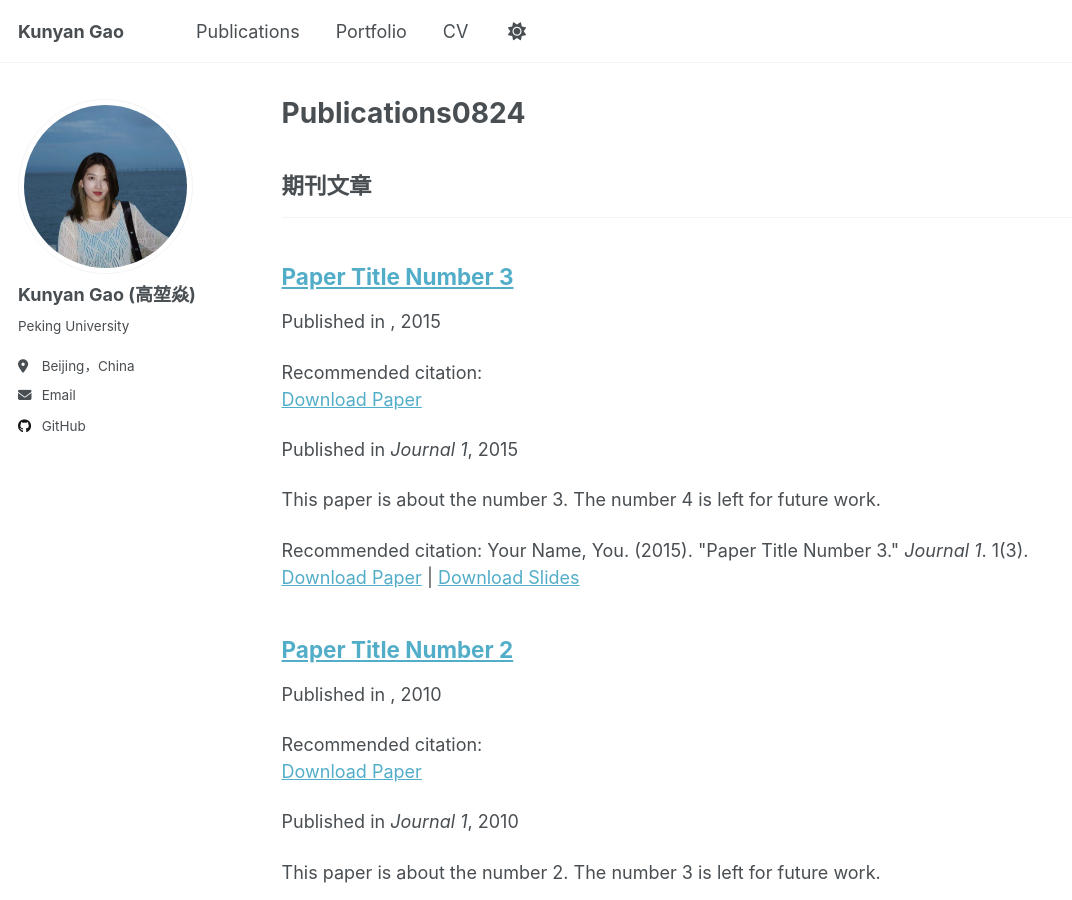
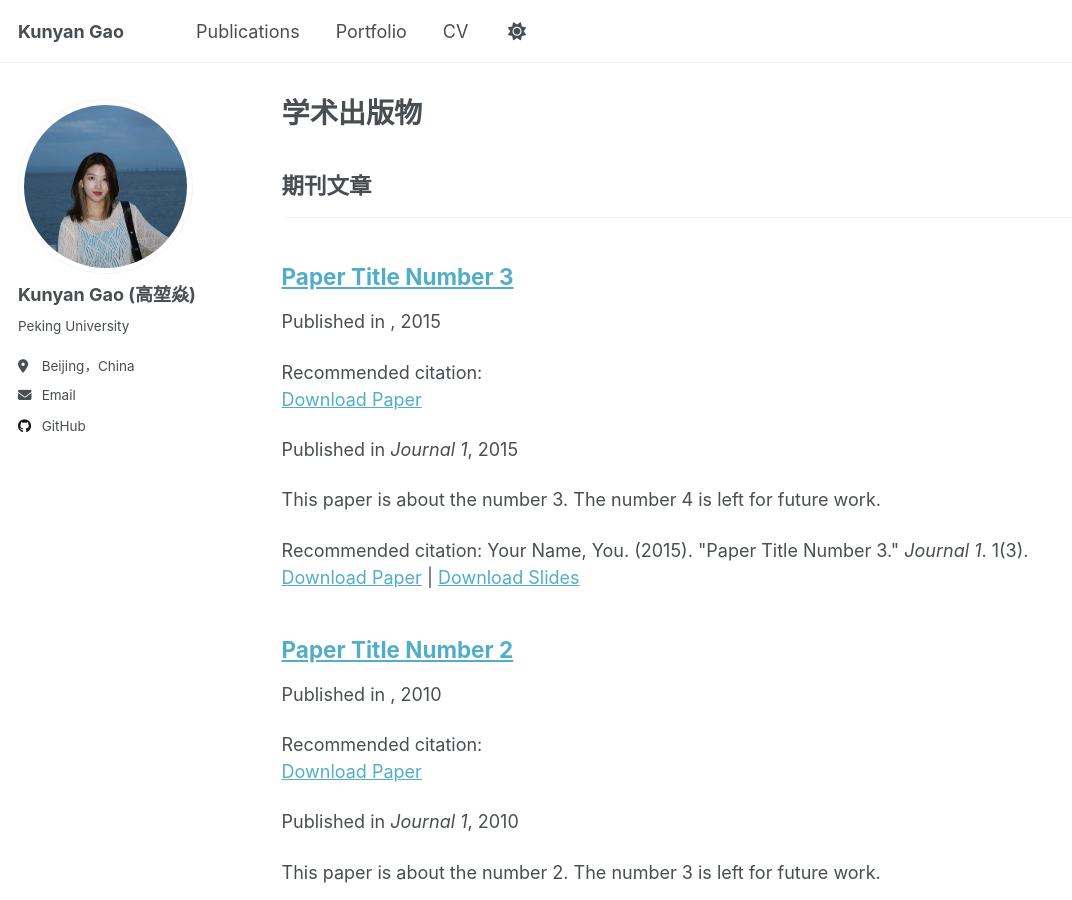
Before and after one commit to Alissa0106/Alissa0106.github.io, a Jekyll site: the page built from _pages/publications.html, in a window 1280 px wide and 900 px high. Shown: the whole window, without its empty margins (0-1072 px from the left). Built offline with Jekyll 4.4.1, drawn with Linux system fonts in a browser that asks for light colours; a script that is not in the unit is left out.

Commit message:
Update publications.html

```diff
--- a/_pages/publications.html
+++ b/_pages/publications.html
@@ -1,6 +1,6 @@
 ---
 layout: archive
-title: "Publications0824"
+title: "学术出版物"
 permalink: /publications/
 author_profile: true
 ---
```
